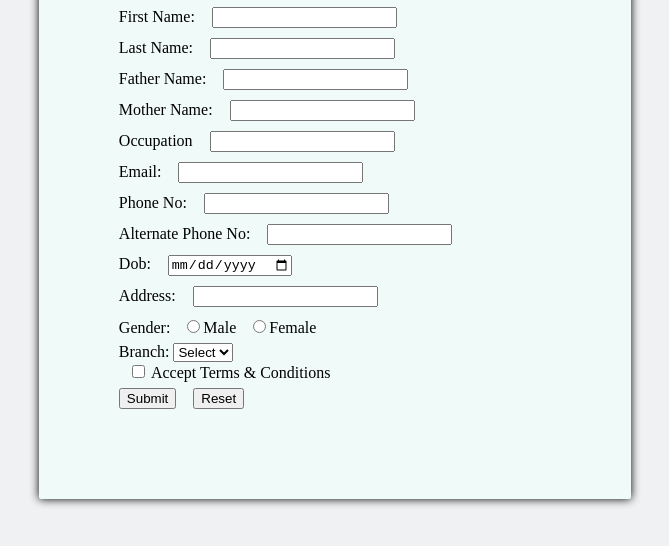
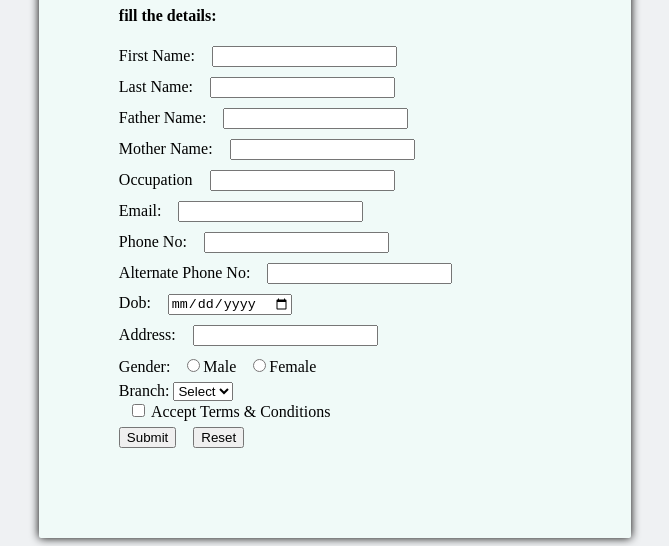
Before and after one commit to Narigejyoshna/24265A0514, a plain HTML site: page index.html in a window 1280 px wide. Shown: the part 281-827 px from the top of the page, without its empty margins (305-974 px from the left). Before the commit the page ends 800 px from the top, so only its background shows below. Drawn offline with Linux system fonts and the light colour scheme.

Commit message:
Update index.html

```diff
--- a/index.html
+++ b/index.html
@@ -32,6 +32,7 @@ input{
     <body>
         <form id="registrationForm">
         <h1>REGISTRATION FORM_0514</h1>
+        <h4>fill the details:</h4>
         <label>First Name:</label>
         <input type="text"><br>
         <label>Last Name:</label>
```
